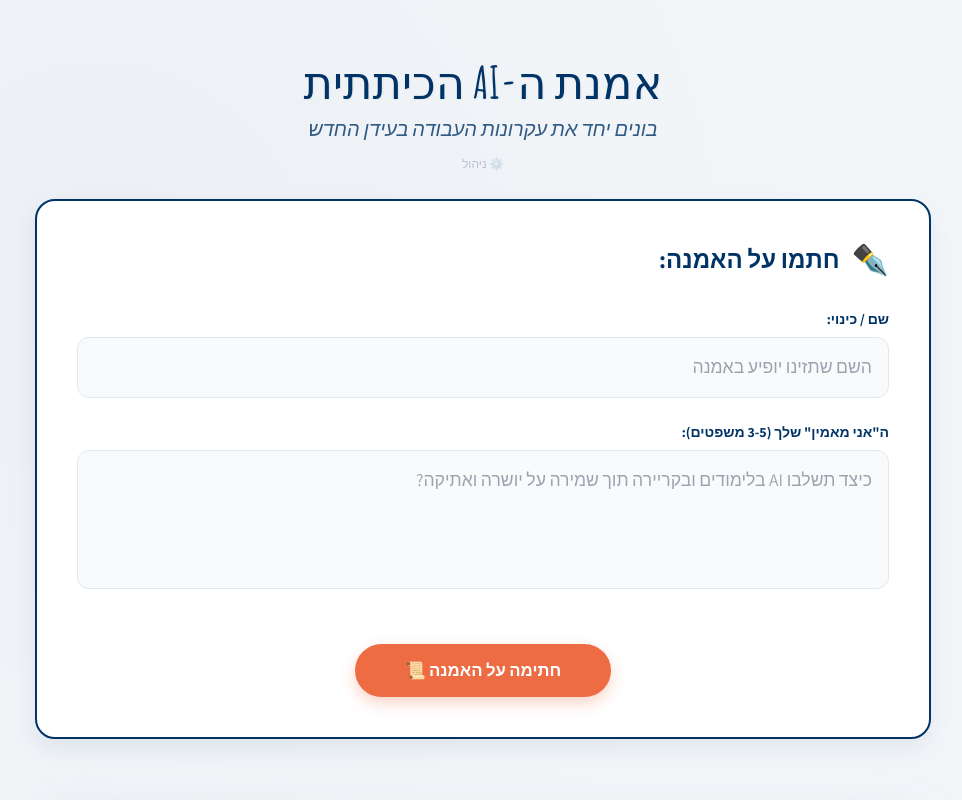
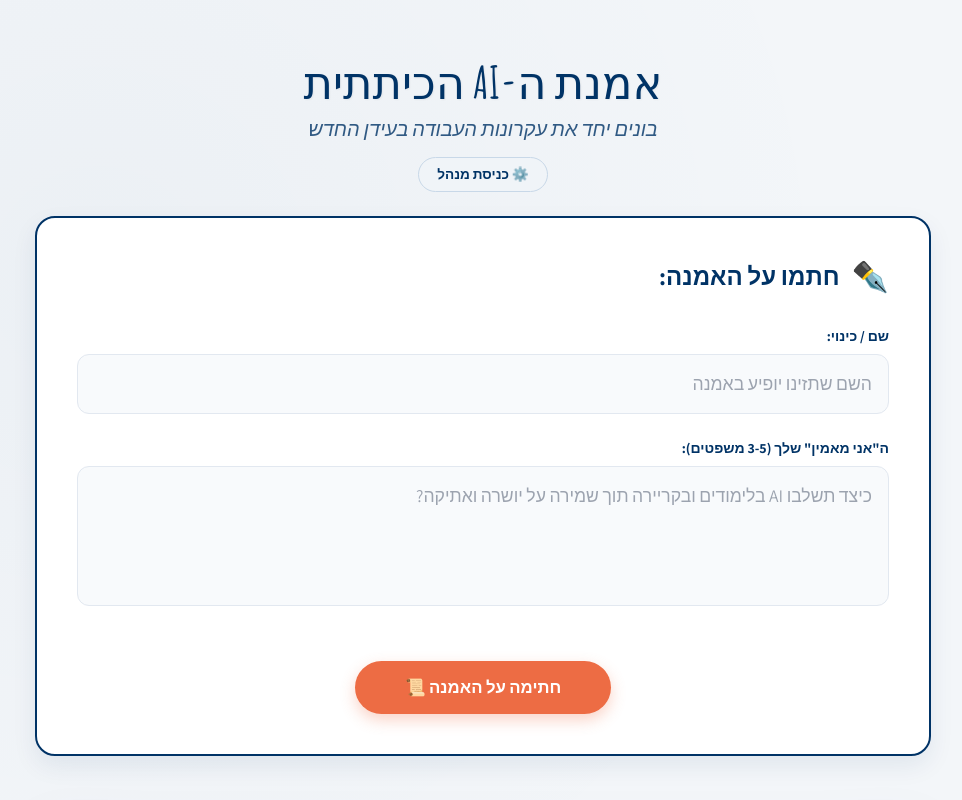
Before and after one commit to natsty-prog/voting-app, a plain HTML site: page manifesto.html in a window 1280 px wide. Shown: the top 800 px of the page, without its empty margins (157-1119 px from the left). Drawn offline with nearby package versions, Linux system fonts and the light colour scheme; no server answers.

Commit message:
Make admin button visible

```diff
--- a/manifesto.html
+++ b/manifesto.html
@@ -287,7 +287,7 @@
         <header class="text-center mb-6">
             <h1 class="scroll-title">אמנת ה-AI הכיתתית</h1>
             <p class="text-xl font-medium text-[#003366]/80 italic">בונים יחד את עקרונות העבודה בעידן החדש</p>
-            <button id="adminLoginBtn" onclick="openAdminModal()" style="margin-top:12px; background:none; border:none; color:rgba(0,51,102,0.25); font-size:0.75rem; cursor:pointer; font-family:'Assistant',sans-serif;">⚙️ ניהול</button>
+            <button id="adminLoginBtn" onclick="openAdminModal()" style="margin-top:14px; background:#f0f4f8; border:1px solid #c8d8e8; color:#003366; font-size:0.85rem; font-weight:700; cursor:pointer; font-family:'Assistant',sans-serif; padding:6px 18px; border-radius:20px; transition:background 0.2s;">⚙️ כניסת מנהל</button>
         </header>
 
         <!-- Admin Bar -->
```
